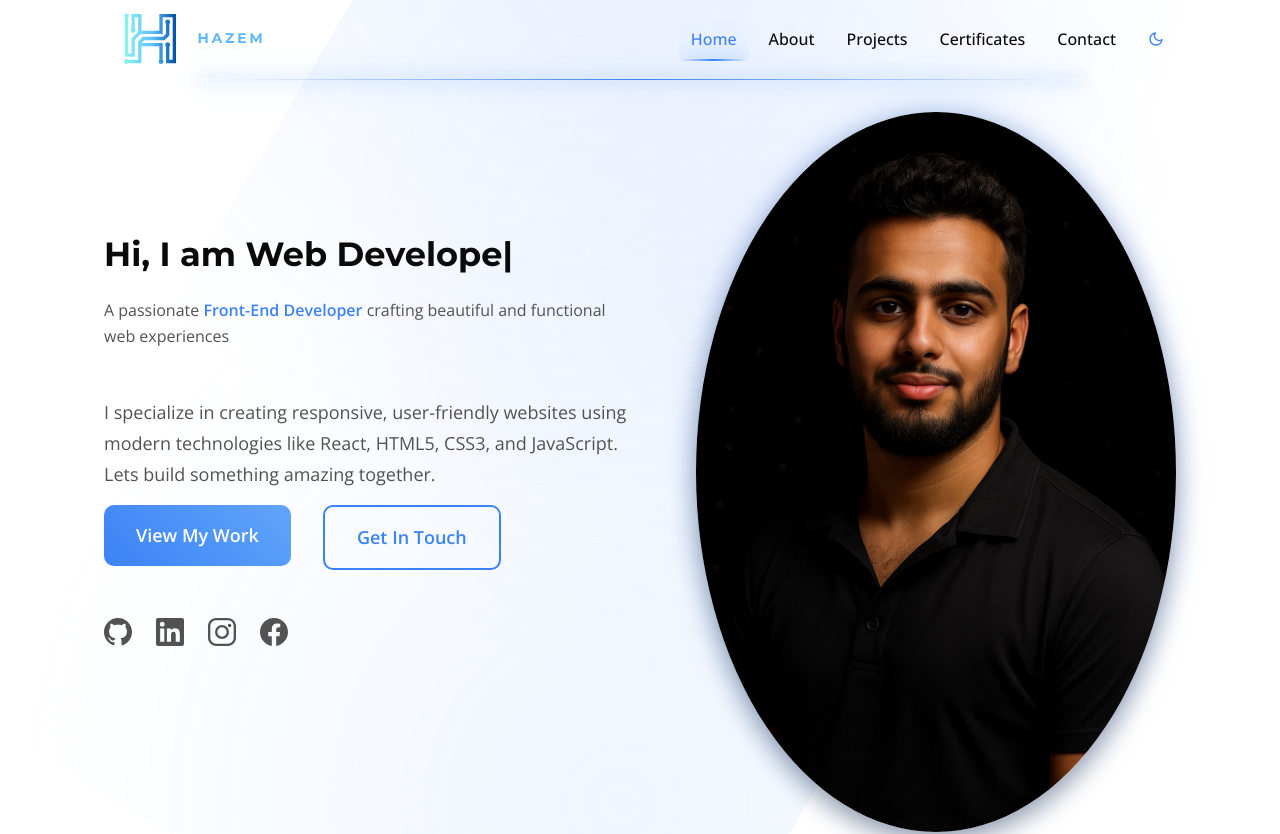
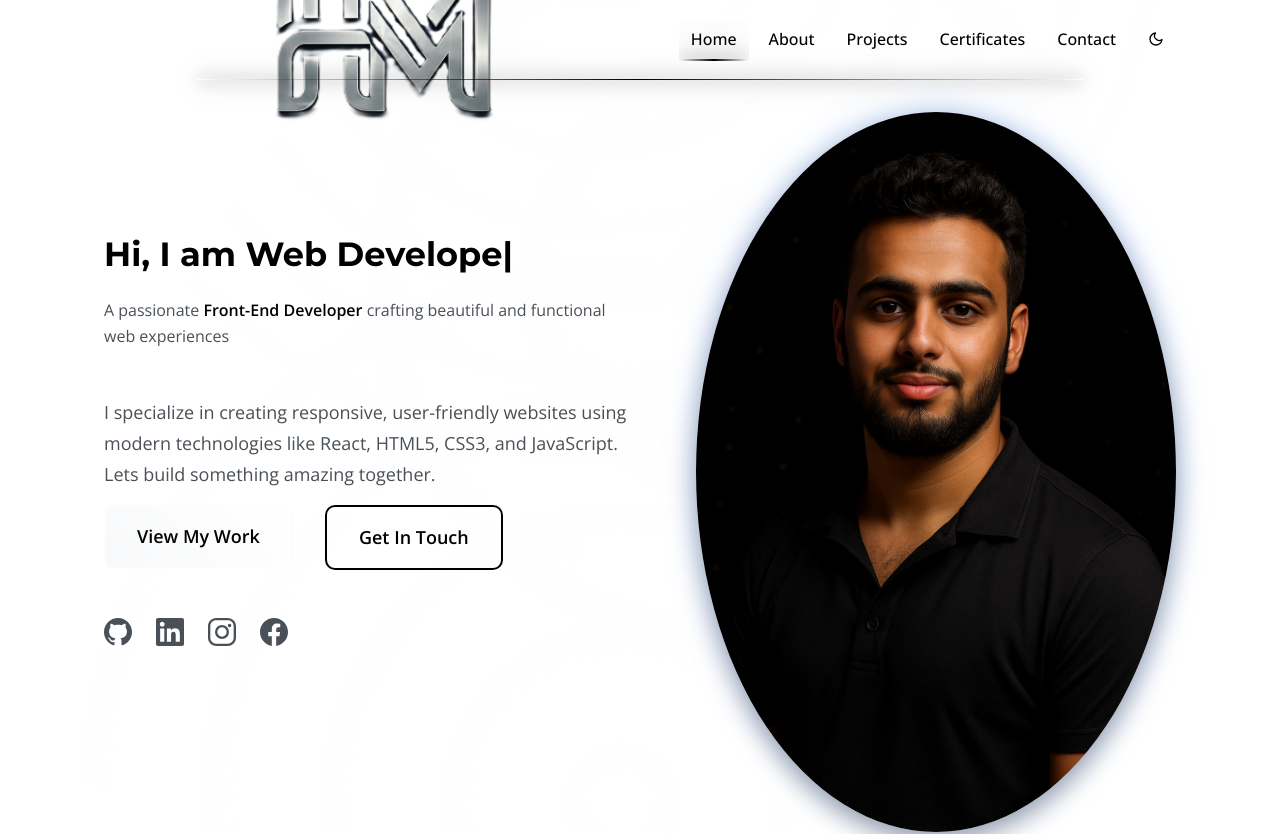
Before and after one commit to HazemAlMili/portfolio-repo, a Next.js app: page / in a window 1280 px wide. Shown: the top 834 px of the page. Built offline with nearby package versions, Linux system fonts and the light colour scheme.

Commit message:
add Loading spinner and edit theme

```diff
--- a/app/globals.css
+++ b/app/globals.css
@@ -4,77 +4,77 @@
 @custom-variant dark (&:is(.dark *));
 
 :root {
-  /* Light mode colors */
+  /* Light mode colors - Clean White Theme */
   --background: #ffffff;
-  --foreground: #0a0a0a;
-  --card: #f5f5f5;
-  --card-foreground: #0a0a0a;
+  --foreground: #000000;
+  --card: #f8f9fa;
+  --card-foreground: #000000;
   --popover: #ffffff;
-  --popover-foreground: #0a0a0a;
-  --primary: #f5f5f5;
-  --primary-foreground: #0a0a0a;
-  --secondary: #e5e5e5;
-  --secondary-foreground: #0a0a0a;
-  --muted: #f5f5f5;
-  --muted-foreground: #525252;
-  --accent: #3b82f6;
+  --popover-foreground: #000000;
+  --primary: #000000;
+  --primary-foreground: #ffffff;
+  --secondary: #6c757d;
+  --secondary-foreground: #ffffff;
+  --muted: #f1f3f5;
+  --muted-foreground: #495057;
+  --accent: #000000;
   --accent-foreground: #ffffff;
-  --destructive: #ef4444;
+  --destructive: #dc3545;
   --destructive-foreground: #ffffff;
-  --border: #e5e5e5;
-  --input: #f5f5f5;
-  --ring: #3b82f6;
-  --chart-1: #3b82f6;
-  --chart-2: #60a5fa;
-  --chart-3: #2563eb;
-  --chart-4: #1d4ed8;
-  --chart-5: #1e40af;
+  --border: #dee2e6;
+  --input: #ffffff;
+  --ring: #000000;
+  --chart-1: #000000;
+  --chart-2: #495057;
+  --chart-3: #6c757d;
+  --chart-4: #adb5bd;
+  --chart-5: #dee2e6;
   --radius: 0.625rem;
-  --sidebar: #f5f5f5;
-  --sidebar-foreground: #0a0a0a;
-  --sidebar-primary: #3b82f6;
+  --sidebar: #f8f9fa;
+  --sidebar-foreground: #000000;
+  --sidebar-primary: #000000;
   --sidebar-primary-foreground: #ffffff;
-  --sidebar-accent: #e5e5e5;
-  --sidebar-accent-foreground: #0a0a0a;
-  --sidebar-border: #e5e5e5;
-  --sidebar-ring: #3b82f6;
+  --sidebar-accent: #f1f3f5;
+  --sidebar-accent-foreground: #000000;
+  --sidebar-border: #dee2e6;
+  --sidebar-ring: #000000;
 }
 
 .dark {
-  /* Dark mode colors */
-  --background: #0a0a0a;
-  --foreground: #f5f5f5;
-  --card: #111111;
-  --card-foreground: #f5f5f5;
-  --popover: #111111;
-  --popover-foreground: #f5f5f5;
+  /* Dark mode - Elegant Pure Black */
+  --background: #000000;
+  --foreground: #ffffff;
+  --card: #0a0a0a;
+  --card-foreground: #ffffff;
+  --popover: #0a0a0a;
+  --popover-foreground: #ffffff;
   --primary: #1a1a1a;
-  --primary-foreground: #f5f5f5;
-  --secondary: #1f1f1f;
-  --secondary-foreground: #f5f5f5;
-  --muted: #1a1a1a;
-  --muted-foreground: #a1a1aa;
-  --accent: #3b82f6;
-  --accent-foreground: #ffffff;
-  --destructive: #ef4444;
+  --primary-foreground: #ffffff;
+  --secondary: #2a2a2a;
+  --secondary-foreground: #ffffff;
+  --muted: #141414;
+  --muted-foreground: #b0b0b0;
+  --accent: #ffffff;
+  --accent-foreground: #000000;
+  --destructive: #ff4757;
   --destructive-foreground: #ffffff;
-  --border: #27272a;
-  --input: #1f1f1f;
-  --ring: #3b82f6;
-  --chart-1: #3b82f6;
-  --chart-2: #60a5fa;
-  --chart-3: #2563eb;
-  --chart-4: #1d4ed8;
-  --chart-5: #1e40af;
+  --border: #1f1f1f;
+  --input: #0a0a0a;
+  --ring: #ffffff;
+  --chart-1: #ffffff;
+  --chart-2: #e0e0e0;
+  --chart-3: #b0b0b0;
+  --chart-4: #808080;
+  --chart-5: #505050;
   --radius: 0.625rem;
-  --sidebar: #111111;
-  --sidebar-foreground: #f5f5f5;
-  --sidebar-primary: #3b82f6;
+  --sidebar: #0a0a0a;
+  --sidebar-foreground: #ffffff;
+  --sidebar-primary: #1a1a1a;
   --sidebar-primary-foreground: #ffffff;
-  --sidebar-accent: #1f1f1f;
-  --sidebar-accent-foreground: #f5f5f5;
-  --sidebar-border: #27272a;
-  --sidebar-ring: #3b82f6;
+  --sidebar-accent: #141414;
+  --sidebar-accent-foreground: #ffffff;
+  --sidebar-border: #1f1f1f;
+  --sidebar-ring: #ffffff;
 }
 
 @theme inline {
@@ -157,9 +157,9 @@ body::before {
   left: 0;
   width: 100%;
   height: 100%;
-  background: radial-gradient(circle at 20% 80%, rgba(59, 130, 246, 0.1) 0%, transparent 50%),
-    radial-gradient(circle at 80% 20%, rgba(96, 165, 250, 0.1) 0%, transparent 50%),
-    radial-gradient(circle at 40% 40%, rgba(37, 99, 235, 0.05) 0%, transparent 50%);
+  background: radial-gradient(circle at 20% 80%, rgba(255, 255, 255, 0.03) 0%, transparent 50%),
+    radial-gradient(circle at 80% 20%, rgba(255, 255, 255, 0.02) 0%, transparent 50%),
+    radial-gradient(circle at 40% 40%, rgba(255, 255, 255, 0.01) 0%, transparent 50%);
   animation: backgroundFloat 20s ease-in-out infinite;
   z-index: -2;
 }
@@ -229,7 +229,7 @@ body::selection {
   left: 10%;
   width: 80px;
   height: 80px;
-  background: linear-gradient(45deg, var(--accent), transparent);
+  background: linear-gradient(45deg, rgba(255, 255, 255, 0.1), transparent);
   border-radius: 50%;
   animation-delay: 0s;
 }
@@ -239,7 +239,7 @@ body::selection {
   right: 10%;
   width: 60px;
   height: 60px;
-  background: linear-gradient(45deg, #60a5fa, transparent);
+  background: linear-gradient(45deg, rgba(255, 255, 255, 0.08), transparent);
   transform: rotate(45deg);
   animation-delay: 5s;
 }
@@ -249,7 +249,7 @@ body::selection {
   left: 20%;
   width: 100px;
   height: 100px;
-  background: linear-gradient(45deg, #2563eb, transparent);
+  background: linear-gradient(45deg, rgba(255, 255, 255, 0.05), transparent);
   border-radius: 30%;
   animation-delay: 10s;
 }
@@ -330,10 +330,11 @@ p {
 }
 
 .btn-primary {
-  background: linear-gradient(45deg, var(--accent), #60a5fa);
-  color: var(--accent-foreground);
+  background: linear-gradient(45deg, #f8f9fa, #ffffff);
+  color: #000000;
   position: relative;
   overflow: hidden;
+  border: 1px solid rgba(255, 255, 255, 0.1);
 }
 
 .btn-primary::before {
@@ -343,7 +344,7 @@ p {
   left: -100%;
   width: 100%;
   height: 100%;
-  background: linear-gradient(90deg, transparent, rgba(255, 255, 255, 0.2), transparent);
+  background: linear-gradient(90deg, transparent, rgba(255, 255, 255, 0.5), transparent);
   transition: left 0.5s;
 }
 
@@ -353,7 +354,7 @@ p {
 
 .btn-primary:hover {
   transform: translateY(-2px);
-  box-shadow: 0 10px 25px var(--accent);
+  box-shadow: 0 10px 30px rgba(255, 255, 255, 0.3), 0 0 40px rgba(255, 255, 255, 0.2);
 }
 
 .btn-outline {
@@ -400,7 +401,7 @@ p {
 .card:hover {
   border-color: var(--accent);
   transform: translateY(-5px) scale(1.02);
-  box-shadow: 0 20px 40px rgba(0, 0, 0, 0.3), 0 0 20px rgba(59, 130, 246, 0.2);
+  box-shadow: 0 20px 40px rgba(0, 0, 0, 0.8), 0 0 30px rgba(255, 255, 255, 0.2);
 }
 
 .card-header {
@@ -469,7 +470,7 @@ p {
 }
 
 .badge-accent {
-  background-color: rgba(59, 130, 246, 0.1);
+  background-color: rgba(255, 255, 255, 0.1);
   color: var(--accent);
 }
 
--- a/app/layout.tsx
+++ b/app/layout.tsx
@@ -2,6 +2,7 @@ import type React from "react";
 import type { Metadata } from "next";
 import { Montserrat, Open_Sans } from "next/font/google";
 import "./globals.css";
+import PageLoader from "@/components/PageLoader";
 
 const montserrat = Montserrat({
   subsets: ["latin"],
@@ -46,7 +47,7 @@ export const metadata: Metadata = {
     images: ["https://portfolio-repo-pearl.vercel.app/images/Hero.png"],
   },
   icons: {
-    icon: ["/icon.png"],
+    icon: ["/Logo.png"],
   },
 };
 
@@ -64,10 +65,11 @@ export default function RootLayout({
               (function() {
                 const theme = localStorage.getItem('theme');
                 const prefersDark = window.matchMedia('(prefers-color-scheme: dark)').matches;
-                if (theme === 'dark' || (!theme && prefersDark)) {
+                // Default to dark mode to show the new banner-matching theme
+                if (theme === 'light') {
+                  document.documentElement.classList.remove('dark');
+                } else {
                   document.documentElement.classList.add('dark');
-                } else {
-                  document.documentElement.classList.remove('dark');
                 }
               })();
             `,
@@ -98,7 +100,10 @@ export default function RootLayout({
         />
         <meta name="twitter:card" content="summary_large_image" />
       </head>
-      <body className="font-serif antialiased">{children}</body>
+      <body className="font-serif antialiased">
+        <PageLoader />
+        {children}
+      </body>
     </html>
   );
 }
--- /dev/null
+++ b/components/PageLoader.tsx
@@ -0,0 +1,218 @@
+'use client';
+
+import { useEffect, useState } from 'react';
+
+export default function PageLoader() {
+  const [isLoading, setIsLoading] = useState(true);
+  const [progress, setProgress] = useState(0);
+
+  useEffect(() => {
+    // Simulate progress
+    const progressInterval = setInterval(() => {
+      setProgress((prev) => {
+        if (prev >= 100) {
+          clearInterval(progressInterval);
+          return 100;
+        }
+        return prev + 2;
+      });
+    }, 30);
+
+    // Hide loader when complete
+    const timer = setTimeout(() => {
+      setIsLoading(false);
+    }, 2000);
+
+    const handleLoad = () => {
+      setProgress(100);
+      setTimeout(() => setIsLoading(false), 500);
+    };
+
+    if (document.readyState === 'complete') {
+      setProgress(100);
+      setIsLoading(false);
+    } else {
+      window.addEventListener('load', handleLoad);
+    }
+
+    return () => {
+      clearInterval(progressInterval);
+      clearTimeout(timer);
+      window.removeEventListener('load', handleLoad);
+    };
+  }, []);
+
+  if (!isLoading) return null;
+
+  return (
+    <div className="fixed inset-0 z-[9999] flex items-center justify-center bg-[#000000] transition-opacity duration-700"
+         style={{ opacity: isLoading ? 1 : 0 }}>
+
+      {/* Animated Circuit Board Background */}
+      <div className="absolute inset-0 overflow-hidden opacity-20">
+        <div className="absolute top-0 left-0 w-full h-full">
+          {/* Horizontal lines */}
+          {[...Array(8)].map((_, i) => (
+            <div
+              key={`h-${i}`}
+              className="absolute h-[1px] bg-gradient-to-r from-transparent via-[#ffffff] to-transparent"
+              style={{
+                top: `${(i + 1) * 12.5}%`,
+                left: 0,
+                right: 0,
+                animation: `slideRight ${2 + i * 0.3}s ease-in-out infinite`,
+                animationDelay: `${i * 0.2}s`,
+              }}
+            />
+          ))}
+          {/* Vertical lines */}
+          {[...Array(8)].map((_, i) => (
+            <div
+              key={`v-${i}`}
+              className="absolute w-[1px] bg-gradient-to-b from-transparent via-[#8892a6] to-transparent"
+              style={{
+                left: `${(i + 1) * 12.5}%`,
+                top: 0,
+                bottom: 0,
+                animation: `slideDown ${2 + i * 0.3}s ease-in-out infinite`,
+                animationDelay: `${i * 0.2}s`,
+              }}
+            />
+          ))}
+        </div>
+      </div>
+
+      {/* Floating Particles */}
+      <div className="absolute inset-0 overflow-hidden">
+        {[...Array(20)].map((_, i) => (
+          <div
+            key={`particle-${i}`}
+            className="absolute w-1 h-1 bg-[#ffffff] rounded-full"
+            style={{
+              left: `${Math.random() * 100}%`,
+              top: `${Math.random() * 100}%`,
+              animation: `float ${3 + Math.random() * 4}s ease-in-out infinite`,
+              animationDelay: `${Math.random() * 2}s`,
+              opacity: Math.random() * 0.5 + 0.2,
+            }}
+          />
+        ))}
+      </div>
+
+      {/* Main Content */}
+      <div className="relative flex flex-col items-center gap-8 z-10">
+
+        {/* Hexagon Spinner Container */}
+        <div className="relative w-24 h-24">
+          {/* Outer rotating ring */}
+          <div className="absolute inset-0 rounded-full border-2 border-[#1e2738]"></div>
+          <div className="absolute inset-0 rounded-full border-2 border-transparent border-t-[#ffffff] border-r-[#ffffff] animate-spin"></div>
+
+          {/* Inner pulsing circle */}
+          <div className="absolute inset-4 rounded-full bg-[#ffffff] opacity-20 animate-pulse"></div>
+
+          {/* Center dot */}
+          <div className="absolute inset-0 flex items-center justify-center">
+            <div className="w-3 h-3 bg-[#ffffff] rounded-full animate-ping"></div>
+            <div className="absolute w-2 h-2 bg-[#ffffff] rounded-full"></div>
+          </div>
+        </div>
+
+        {/* Progress Bar */}
+        <div className="w-64 space-y-3">
+          <div className="relative h-1 bg-[#1e2738] rounded-full overflow-hidden">
+            <div
+              className="absolute left-0 top-0 h-full bg-gradient-to-r from-[#e0e0e0] via-[#ffffff] to-[#e0e0e0] rounded-full transition-all duration-300 ease-out"
+              style={{ width: `${progress}%` }}
+            >
+              {/* Shimmer effect */}
+              <div className="absolute inset-0 bg-gradient-to-r from-transparent via-white to-transparent opacity-30 animate-shimmer"></div>
+            </div>
+          </div>
+
+          {/* Loading Text with Typing Effect */}
+          <div className="flex items-center justify-between text-sm">
+            <span className="text-[#b0b0b0] font-mono typing-text">
+              {progress < 30 && 'Initializing...'}
+              {progress >= 30 && progress < 60 && 'Loading Components...'}
+              {progress >= 60 && progress < 90 && 'Almost There...'}
+              {progress >= 90 && 'Ready!'}
+            </span>
+            <span className="text-[#ffffff] font-mono font-bold">
+              {progress}%
+            </span>
+          </div>
+        </div>
+
+        {/* Tech Details */}
+        <div className="text-[#808080] text-xs font-mono opacity-50 flex gap-4">
+          <span className="animate-pulse">SYSTEM_INIT</span>
+          <span className="animate-pulse" style={{ animationDelay: '0.3s' }}>LOADING_ASSETS</span>
+          <span className="animate-pulse" style={{ animationDelay: '0.6s' }}>READY</span>
+        </div>
+      </div>
+
+      {/* Corner Decorations */}
+      <div className="absolute top-4 left-4 w-16 h-16 border-l-2 border-t-2 border-[#ffffff] opacity-30"></div>
+      <div className="absolute top-4 right-4 w-16 h-16 border-r-2 border-t-2 border-[#ffffff] opacity-30"></div>
+      <div className="absolute bottom-4 left-4 w-16 h-16 border-l-2 border-b-2 border-[#ffffff] opacity-30"></div>
+      <div className="absolute bottom-4 right-4 w-16 h-16 border-r-2 border-b-2 border-[#ffffff] opacity-30"></div>
+
+      {/* CSS Animations */}
+      <style jsx>{`
+        @keyframes slideRight {
+          0%, 100% { transform: translateX(-100%); opacity: 0; }
+          50% { opacity: 1; }
+        }
+
+        @keyframes slideDown {
+          0%, 100% { transform: translateY(-100%); opacity: 0; }
+          50% { opacity: 1; }
+        }
+
+        @keyframes float {
+          0%, 100% { transform: translate(0, 0); }
+          25% { transform: translate(10px, -10px); }
+          50% { transform: translate(-5px, -20px); }
+          75% { transform: translate(-10px, -10px); }
+        }
+
+        @keyframes shimmer {
+          0% { transform: translateX(-100%); }
+          100% { transform: translateX(100%); }
+        }
+
+        .glitch-layer-1 {
+          animation: glitch1 0.3s infinite;
+          opacity: 0.8;
+        }
+
+        .glitch-layer-2 {
+          animation: glitch2 0.3s infinite reverse;
+          opacity: 0.8;
+        }
+
+        @keyframes glitch1 {
+          0%, 100% { transform: translate(0); }
+          33% { transform: translate(-2px, 2px); filter: hue-rotate(90deg); }
+          66% { transform: translate(2px, -2px); }
+        }
+
+        @keyframes glitch2 {
+          0%, 100% { transform: translate(0); }
+          33% { transform: translate(2px, -2px); filter: hue-rotate(-90deg); }
+          66% { transform: translate(-2px, 2px); }
+        }
+
+        .typing-text {
+          animation: typing 0.5s steps(20) infinite;
+        }
+
+        @keyframes typing {
+          0%, 100% { opacity: 1; }
+          50% { opacity: 0.5; }
+        }
+      `}</style>
+    </div>
+  );
+}
--- a/components/footer.tsx
+++ b/components/footer.tsx
@@ -22,7 +22,7 @@ function Footer() {
             style={{ textAlign: "center" }}
           >
             <Image
-              src="/logo-22.svg"
+              src="/Logo.png"
               alt="Hazem-Logo"
               className="logo-img"
               width={200}
--- a/components/header.tsx
+++ b/components/header.tsx
@@ -91,11 +91,12 @@ function Header() {
           {/* Logo */}
           <button onClick={() => scrollToSection("home")} className="logo">
             <Image
-              src="/logo-22.svg"
+              src="/Logo.png"
               alt="Hazem-Logo"
               className="logo-img"
-              width={200}
-              height={200}
+              width={150}
+              height={150}
+              priority
             />
           </button>
 
--- a/styles/Header.css
+++ b/styles/Header.css
@@ -63,16 +63,18 @@
     display: flex;
     align-items: center;
     justify-content: center;
-    padding: 0;
+    padding: 0.5rem;
     background: none;
     border: none;
     cursor: pointer;
+    transition: transform 0.3s ease, opacity 0.3s ease;
 }
 
+
 .logo-img {
-    height: fit-content;
-    padding-top: 20px;
-    margin: auto 0;
+    width: auto;
+    height: auto;
+    object-fit: contain;
 }
 
 .nav-links {
```
Also changed, not shown: public/Logo.png (added).
